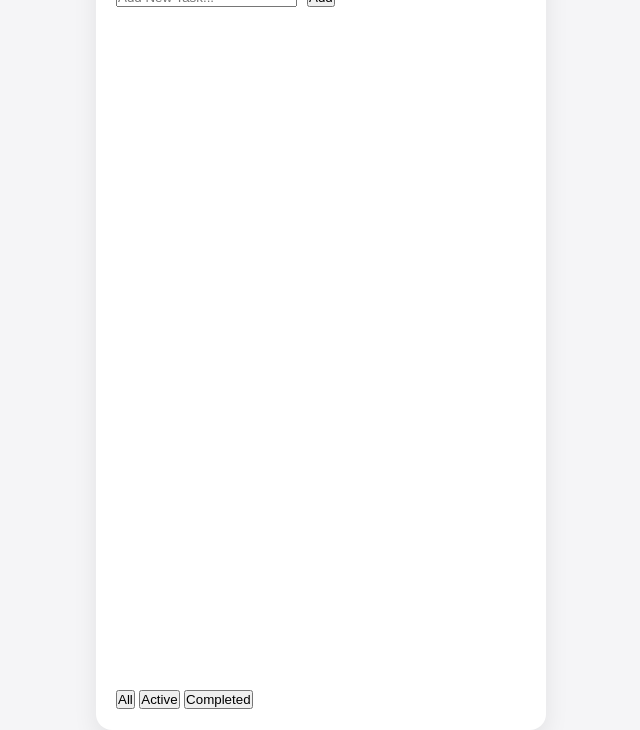
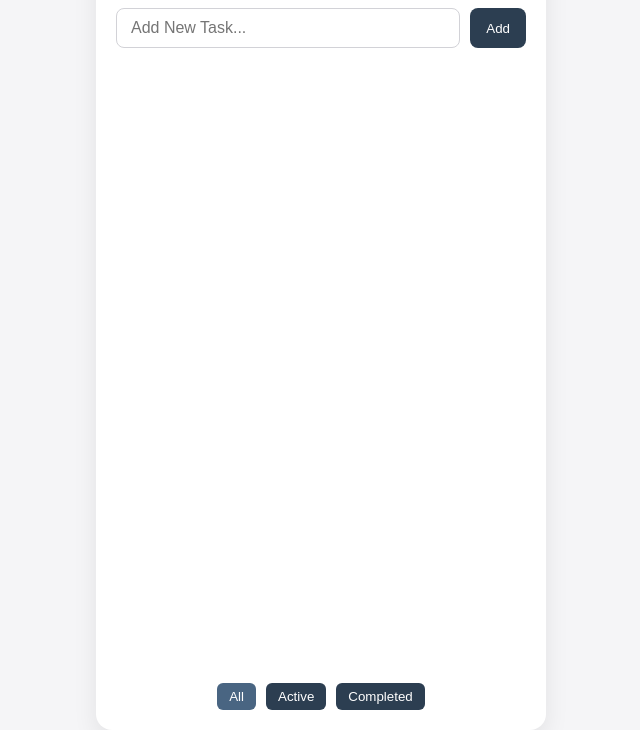
Before and after one commit to ViktorYordanov01/ToDoApp, a plain HTML site: page index.html in a window 1280 px wide. Shown: the part 70-800 px from the top of the page, without its empty margins (319-959 px from the left). Drawn offline with Linux system fonts and the light colour scheme; files that its build step writes are made by us from their sources; files whose address does not match are found by name.

Commit message:
Style header, footer, buttons and input cell

```diff
--- a/index.html
+++ b/index.html
@@ -14,14 +14,14 @@
         <form class="app-form">
             <input
               type="text"
-              class="app-imput"
+              class="app-input"
               placeholder="Add New Task..."
               required
               />
           <button type="submit" class="app-add-btn">Add</button>
         </form>
 
-        <ul class="task-list">
+        <ul class="app-list">
 
         </ul>
 
--- a/src/css/style.css
+++ b/src/css/style.css
@@ -43,8 +43,56 @@ body{
 .app-form{
     display: flex;
     gap: 10px;
+    margin-top: 20px;
 }
 
 .app-input{
+    flex: 1;
+    padding: 10px 14px;
+    border-radius: 8px;
+    border: 1px solid #d2d2d7;
+    outline: none;
+    font-size: 1rem;
+}
 
+.app-add-btn{
+    padding: 10px 16px;
+    border: none;
+    border-radius: 8px;
+    background-color: #2c3e51;
+    color: white;
+    cursor: pointer;
+    transition: 0.2s ease-in-out;
+    font-weight: 500;
 }
+
+.app-add-btn:hover{
+    background-color: #496582;
+}
+
+.app-list{
+    list-style: none;
+    overflow-y: auto;
+    padding-right: 4px;
+}
+
+.app-footer{
+    display: flex;
+    justify-content: center;
+    gap: 10px;
+}
+
+.filter-btn{
+    border: none;
+    padding: 6px 12px;
+    border-radius: 6px;
+    cursor: pointer;
+    transition: 0.2s;
+    background-color: #2c3e51;
+    color: white;
+}
+
+.filter-btn.active, .filter-btn:hover{
+    background-color: #496582;
+    color: white;
+}
```
